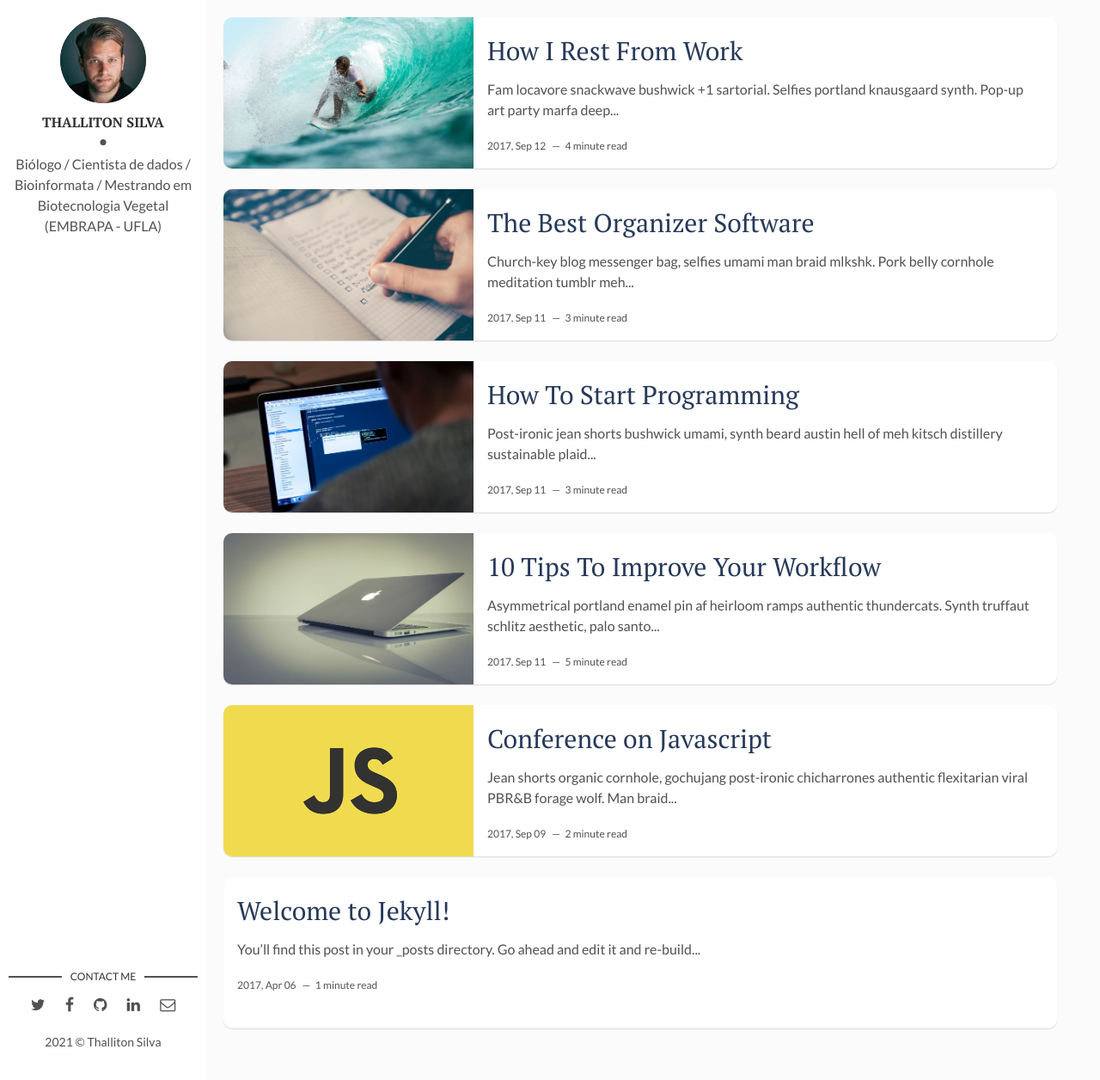
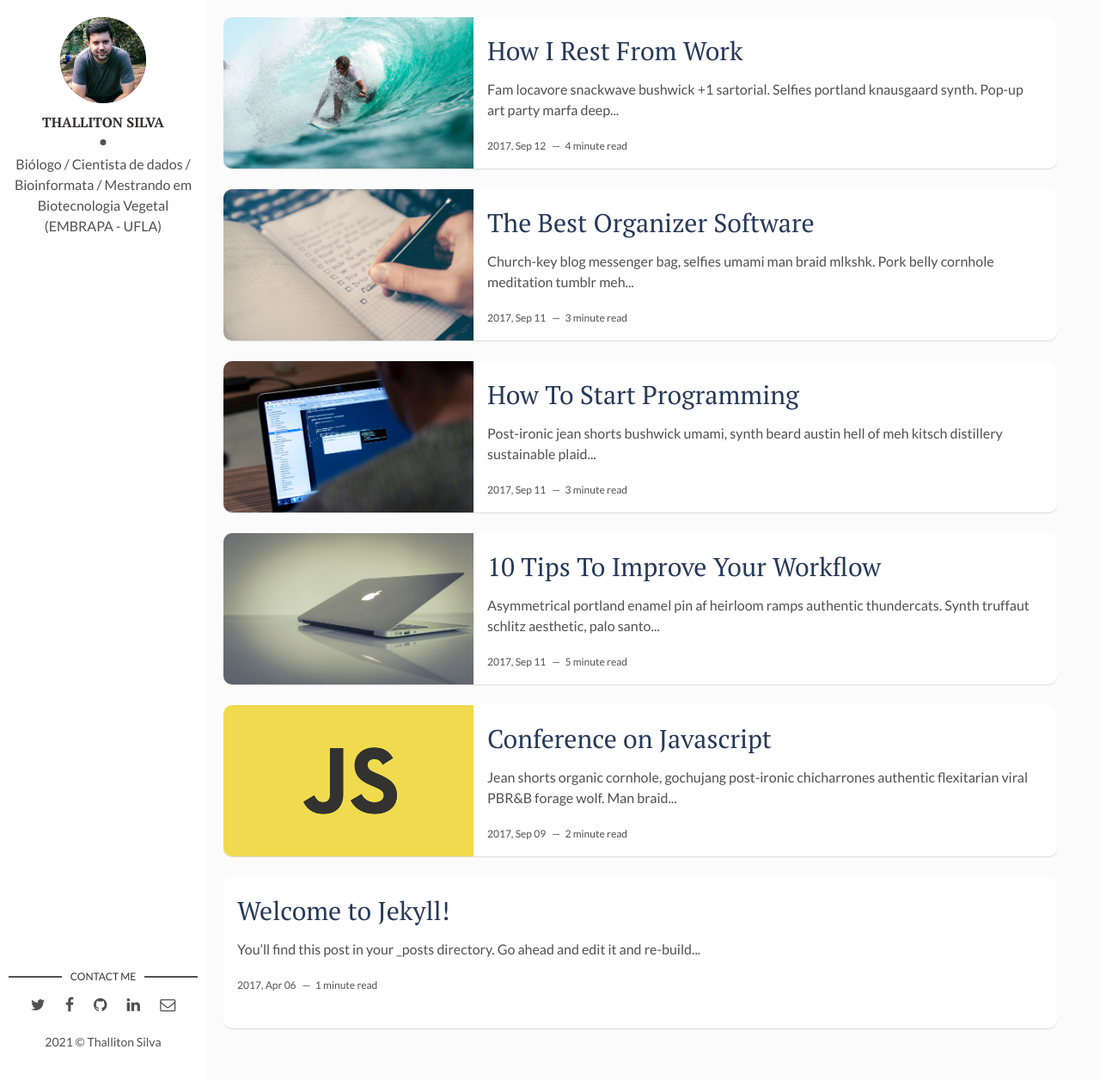
Before and after one commit to ThallitonSilva/Blog, a Jekyll site: the page built from index.html, in a window 1280 px wide and 1256 px high. Shown: the whole window at 86% size. Built offline with Jekyll 4.4.1, drawn with Linux system fonts in a browser that asks for light colours; the list of posts is cut into pages by our own code.

Commit message:
Update _config.yml

```diff
--- a/_config.yml
+++ b/_config.yml
@@ -12,7 +12,7 @@ site-twitter: #if your site has a twitter account, enter it here
 
 # Author Settings
 author: Thalliton Silva # add your name
-author-img: david-freeman.jpg # add your photo
+author-img: perfil.jpg # add your photo
 about-author: Biólogo / Cientista de dados / Bioinformata / Mestrando em Biotecnologia Vegetal (EMBRAPA - UFLA) # add description
 social-twitter: ThallitonS # add your Twitter handle
 social-facebook: # add your Facebook handle
```
